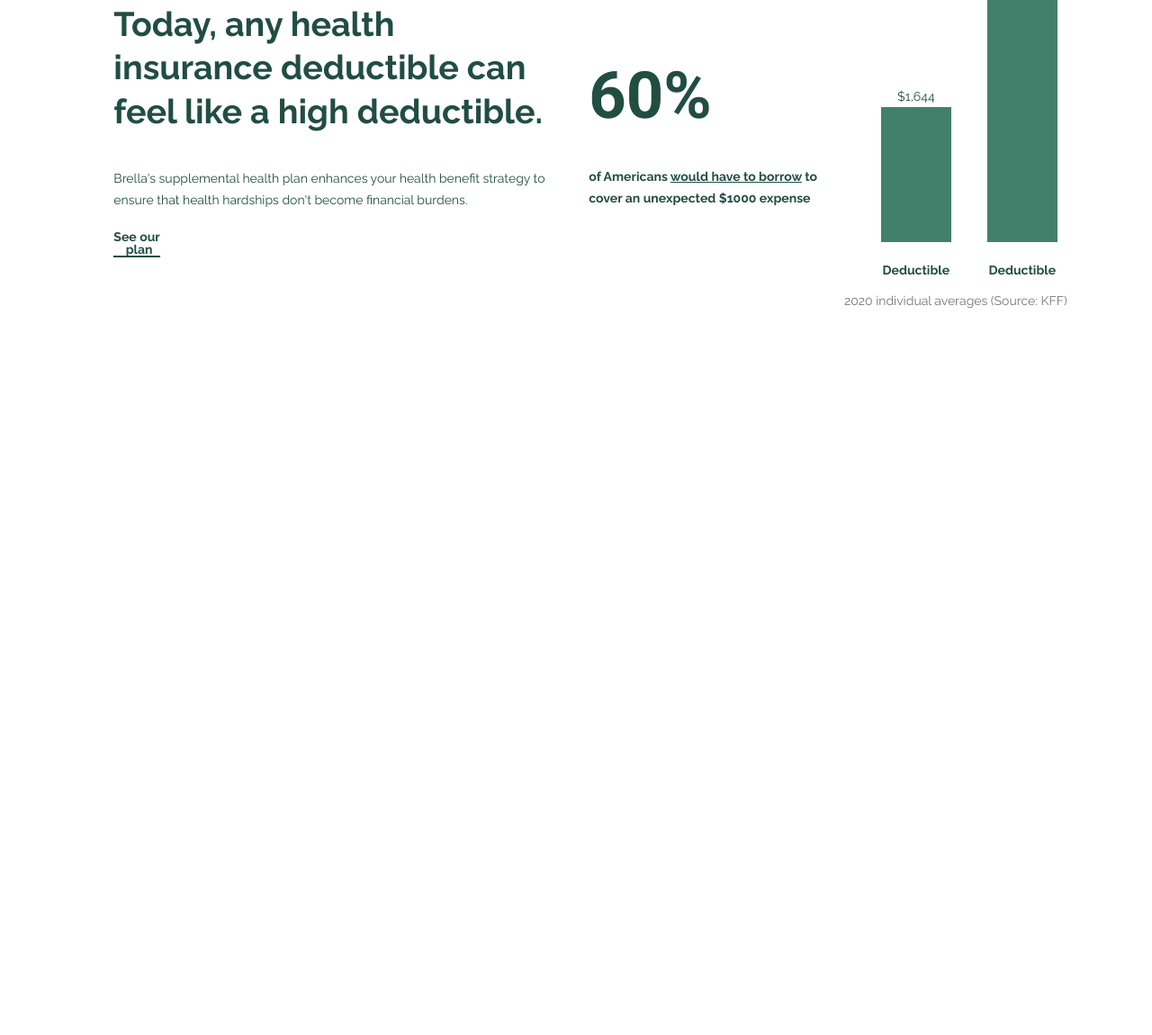
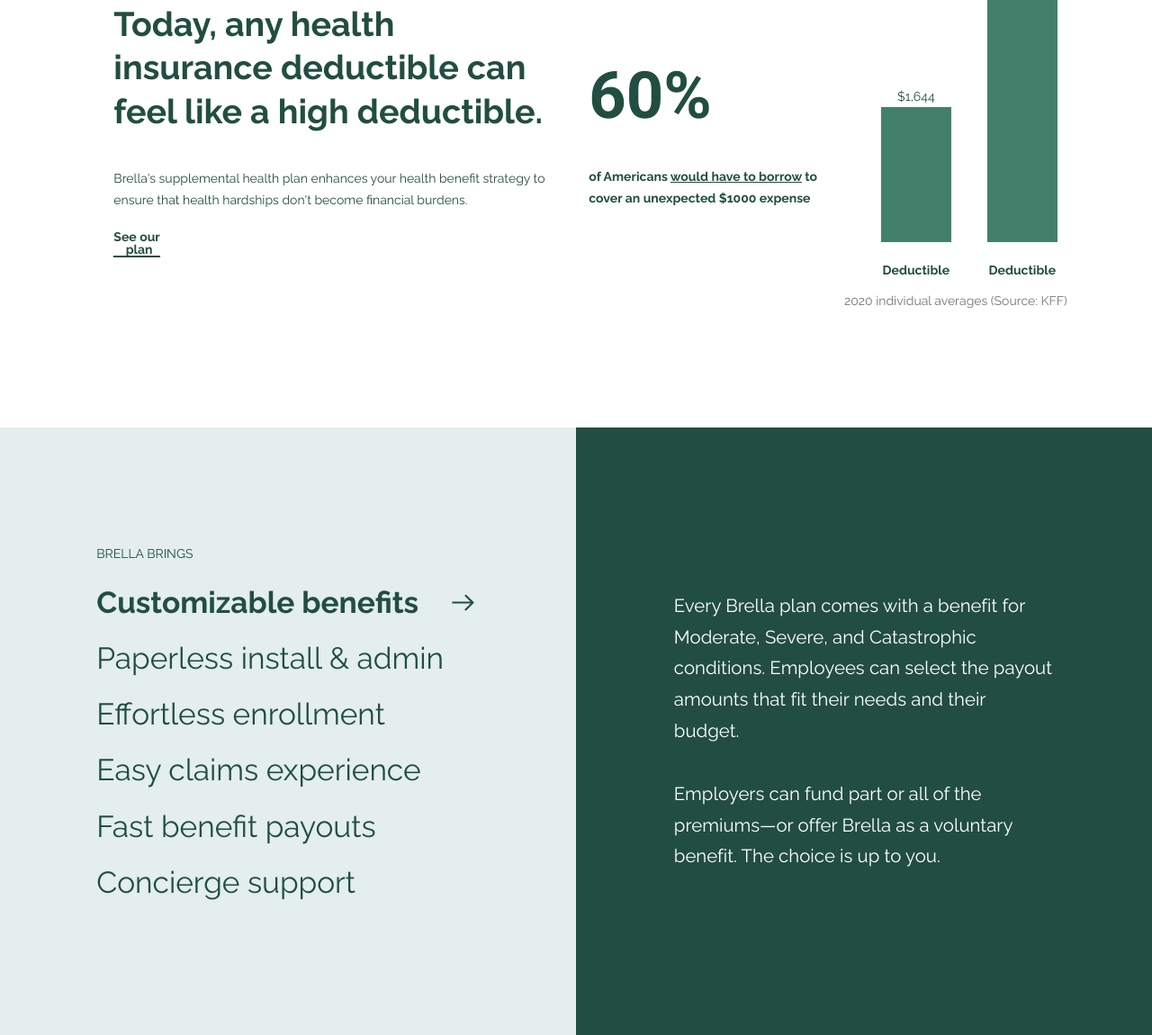
Before and after one commit to macs1756/Brella, a plain HTML site: page index.html in a window 1280 px wide. Shown: the part 1212-2362 px from the top of the page at 90% size. Before the commit the page ends 1558 px from the top, so only its background shows below. Drawn offline with Linux system fonts and the light colour scheme; a script that the page names is missing.

Commit message:
block custom end

```diff
--- a/#saas/_benefits.scss
+++ b/#saas/_benefits.scss
@@ -115,17 +115,18 @@ text-transform: uppercase;
 	transition: all 0.3s linear;
 	@media (max-width: $Tb){
 		margin-top: 20px;
+		margin-left: 10px;
 		align-self: start;
 	}
 
-	span{
-		padding-left: 5px;
-	}
-	border-bottom: 2px solid #214E41;
-	@media(any-hover: hover){&:hover{
+	span{padding-left: 5px;}
+
+		border-bottom: 2px solid #214E41;
+		@media(any-hover: hover){&:hover{
 		border-bottom: 2px solid #6ba391;
 		color: #6ba391;
 		transition: all 0.3s linear;
+
 	}}
 	&:active{
 		border-bottom: 2px solid #6ba391;
@@ -171,7 +172,7 @@ text-transform: uppercase;
 	font-weight: 700;
 	@media (max-width: 1050px){
 	max-width:300px;
-	margin-bottom: 20px;
+	margin-bottom: 25px;
 	}
 	@media (max-width: $Tb){
 		margin-bottom: 0;
@@ -205,8 +206,7 @@ text-transform: uppercase;
 	flex-direction: column;
 	&:not(:last-child){margin-right: 40px;}
 }
-.stack__left-price {
-}
+
 .stack__left-stack {
 	display: block;
 	width: 78px;
--- /dev/null
+++ b/#saas/_custom.scss
@@ -0,0 +1,81 @@
+
+
+
+
+.custom {
+	display: flex;
+	@media (max-width: $Tb){
+		flex-direction: column;
+	}
+
+}
+.custom__left, .custom__right {
+	flex: 0 1 50%;
+}
+
+.custom__left{
+	background: #E3EEED;
+	@include adaptiv-value(padding-top,120,20);
+	@include adaptiv-value(padding-bottom,120,20);
+	@media (max-width: $Tb){
+		display: flex;
+		align-items: center;
+		justify-content: center;
+		flex-direction: column;
+	}
+
+}
+
+.custom__right {
+	color: #fff;
+	background: #214E41;
+	letter-spacing: 0.02px;
+	line-height: 170%;
+	@include adaptiv-value(font-size,20,16);
+	display: flex;align-items: center;justify-content: center;
+
+}
+
+
+.custom__right-wr{
+	@include adaptiv-value(padding-top,100,20);
+	@include adaptiv-value(padding-bottom,100,20);
+	max-width: 66%;
+	@media (max-width: $Tb){
+		max-width: 95%;
+	}
+
+	p:not(:last-child){
+		@include adaptiv-value(margin-bottom,34,15);
+	}
+}
+
+.custom__left {
+	@include adaptiv-value(padding-left,100,20);
+
+}
+.custom__left-subtitle {
+	@include adaptiv-value(margin-bottom,20,15);
+	text-transform: uppercase;
+	letter-spacing: 0,02em;
+
+}
+.custom__left-list {
+	li{
+		@include adaptiv-value(margin-bottom,18,10);
+		line-height: 130%;
+		@include adaptiv-value(font-size,32,16);
+	}
+	.custom__left-title{
+		color: #214E41;
+		font-weight: 700;
+		position: relative;
+		a{display: inline-flex;
+			align-items: center;}
+
+		img{
+			@include adaptiv-value(padding-left,35,10);
+		}
+	}
+
+}
--- a/#saas/style.scss
+++ b/#saas/style.scss
@@ -4,3 +4,4 @@
 @import "_header.scss";
 @import "_initial.scss";
 @import '_benefits.scss';
+@import '_custom.scss';
--- a/index.html
+++ b/index.html
@@ -148,11 +148,32 @@
 	<div class="percent__body-bottom__text">2020 individual averages (Source: KFF)</div>
 
 </div>
+							</div>
+					</div>
+				</section>
+				<section class="custom">
+					<div class="custom__left">
+						<div class="custom__left-wr">
+						<div class="custom__left-subtitle">brella brings</div>
+						<ul class="custom__left-list">
+							<li class="custom__left-title"><a href="https://www.google.com/
+			"><span>Customizable benefits</span><img src="img/list__arrow.svg" alt=""></a></li>
+							<li>Paperless install & admin</li>
+							<li>Effortless enrollment</li>
+							<li>Easy claims experience</li>
+							<li>Fast benefit payouts</li>
+							<li>Concierge support</li>
+						</ul>
+					</div>
+					</div>
 
 
-							</div>
+					<div class="custom__right">
+						<div class="custom__right-wr">
+						<p class="custom__right-p">Every Brella plan comes with a benefit for Moderate, Severe, and Catastrophic conditions. Employees can select the payout amounts that fit their needs and their budget.</p>
+						<p class="custom__right-p">Employers can fund part or all of the premiums—or offer Brella as a voluntary benefit. The choice is up to you.</p>
 					</div>
-
+					</div>
 				</section>
 		</main>
 	</div>
```
Also changed, not shown: css/style.css, img/list__arrow.svg (added), 1 other file.
